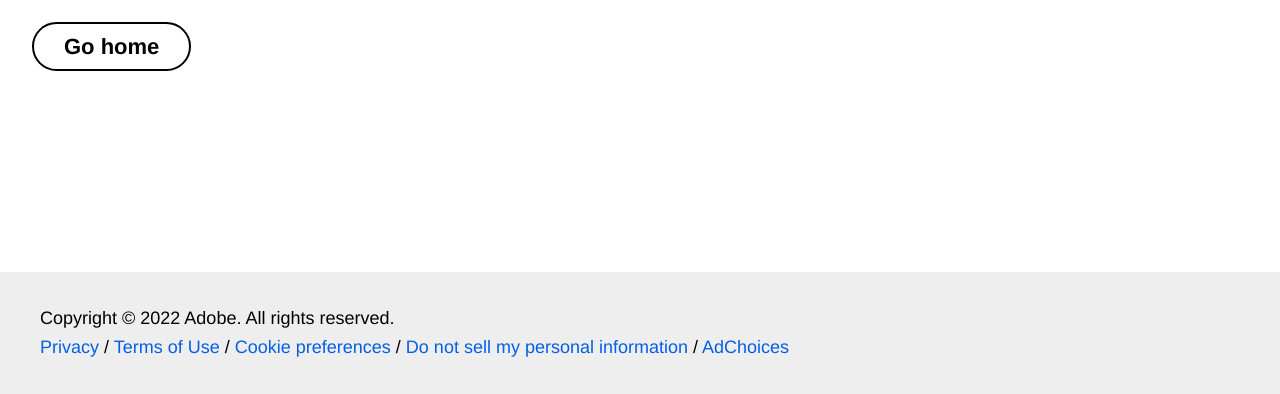
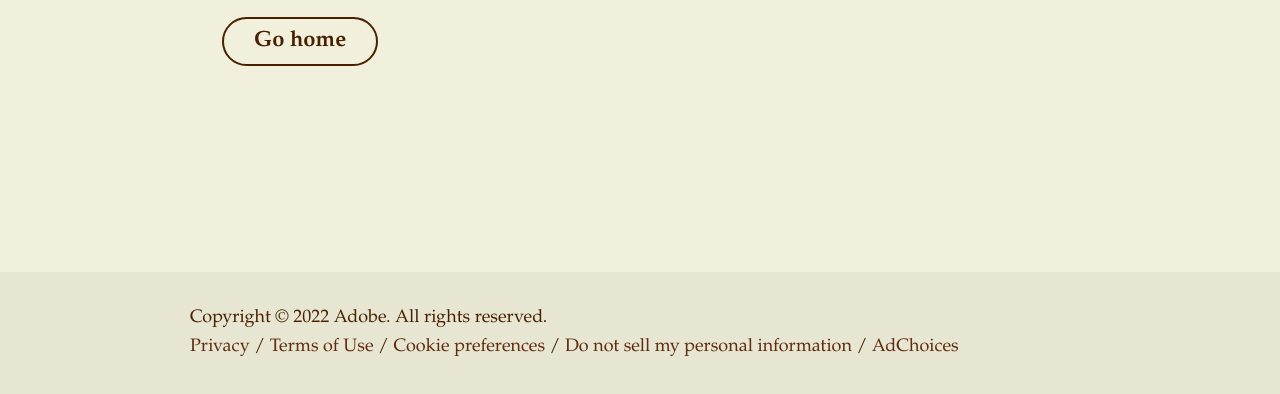
Before and after one commit to benpeter/schamdan, a website with bundled scripts: page 404.html in a window 1280 px wide. Shown: the part 528-922 px from the top of the page. Built offline with nearby package versions, Linux system fonts and the light colour scheme; files whose address does not match are found by name.

Commit message:
some styling

```diff
--- a/blocks/footer/footer.css
+++ b/blocks/footer/footer.css
@@ -5,7 +5,7 @@ footer {
 }
 
 footer .footer {
-  max-width: 1200px;
+  max-width: 900px;
   margin: auto;
 }
 
--- a/blocks/header/header.css
+++ b/blocks/header/header.css
@@ -1,4 +1,11 @@
 /* header and nav layout */
+
+header .header {
+  max-width: 900px;
+  margin-left: auto;
+  margin-right: auto;
+}
+
 header nav {
   display: grid;
   grid-template:
--- a/blocks/hero/hero.css
+++ b/blocks/hero/hero.css
@@ -15,10 +15,10 @@ main .hero {
 }
 
 main .hero h1 {
-    max-width: 1200px;
+    max-width: 900px;
     margin-left: auto;
     margin-right: auto;
-    color: white;
+    color: rgb(240,240,220);
 }
 
 
--- a/styles/styles.css
+++ b/styles/styles.css
@@ -12,15 +12,15 @@
 
  :root {
   /* colors */
-  --link-color: #035fe6;
-  --link-hover-color: #136ff6;
-  --background-color: #fff;
-  --overlay-background-color: #eee;
-  --highlight-background-color: #ccc;
-  --text-color: #000;
+  --link-color: #622a0f;
+  --link-hover-color: #622a0f;
+  --background-color: rgb(240,240,220);
+  --overlay-background-color: rgb(230,230,210);
+  --highlight-background-color: rgb(220,220,200);
+  --text-color: #492000;
 
   /* fonts */
-  --body-font-family: 'helvetica neue', helvetica, ubuntu, roboto, noto, sans-serif;
+  --body-font-family: 'Palatino', 'Times', 'Times New Roman', serif;
   --heading-font-family: var(--body-font-family);
   --fixed-font-family: 'Roboto Mono', menlo, consolas, 'Liberation Mono', monospace;
 
@@ -143,6 +143,11 @@ a.button.secondary, button.secondary {
   color: var(--text-color)
 }
 
+main {
+  max-width: 900px;
+  margin-left: auto;
+  margin-right: auto;
+}
 
 main input {
   font-size: 1.25rem;
```
